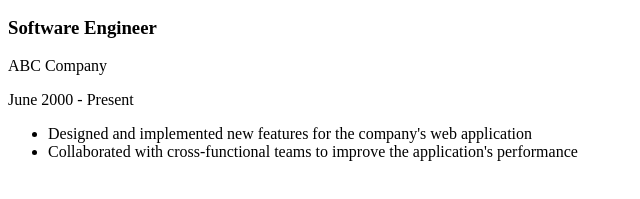
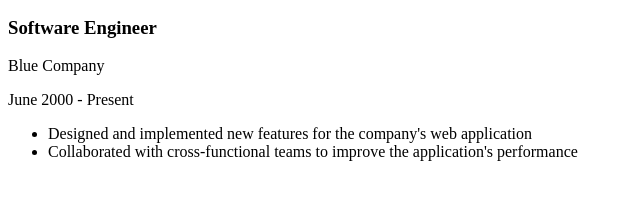
Before and after one commit to cathy03040304/c, a plain HTML site: page index.html in a window 1280 px wide. Shown: the part 375-574 px from the top of the page, 0-640 px from the left. Drawn offline with Linux system fonts and the light colour scheme.

Commit message:
Update index.html

```diff
--- a/index.html
+++ b/index.html
@@ -13,7 +13,7 @@
     <p>Graduated: May 2020</p>
     <h2>Experience</h2>
     <h3>Software Engineer</h3>
-    <p>ABC Company</p>
+    <p>Blue Company</p>
     <p>June 2000 - Present</p>
     <ul>
       <li>Designed and implemented new features for the company's web application</li>
```
